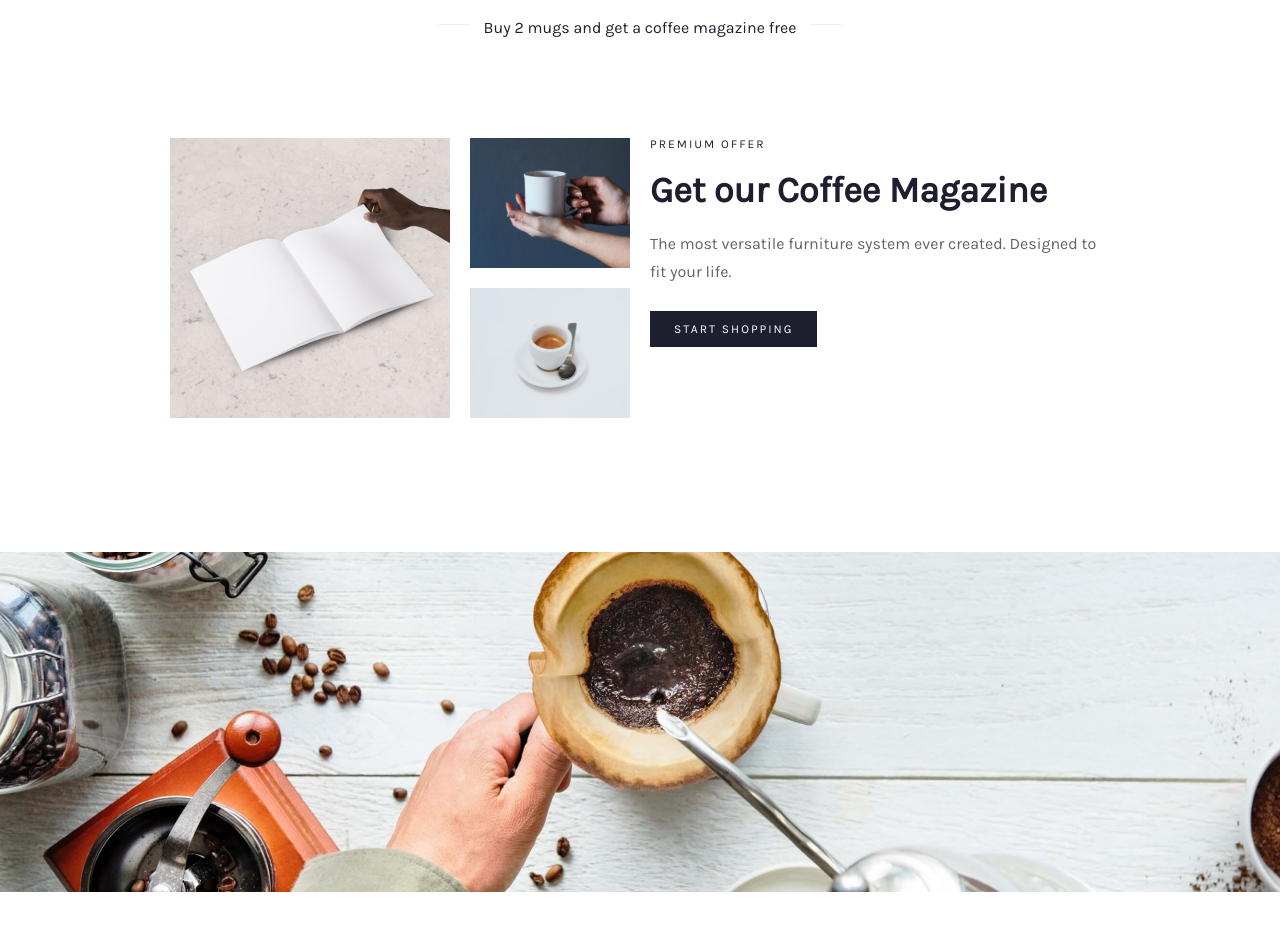
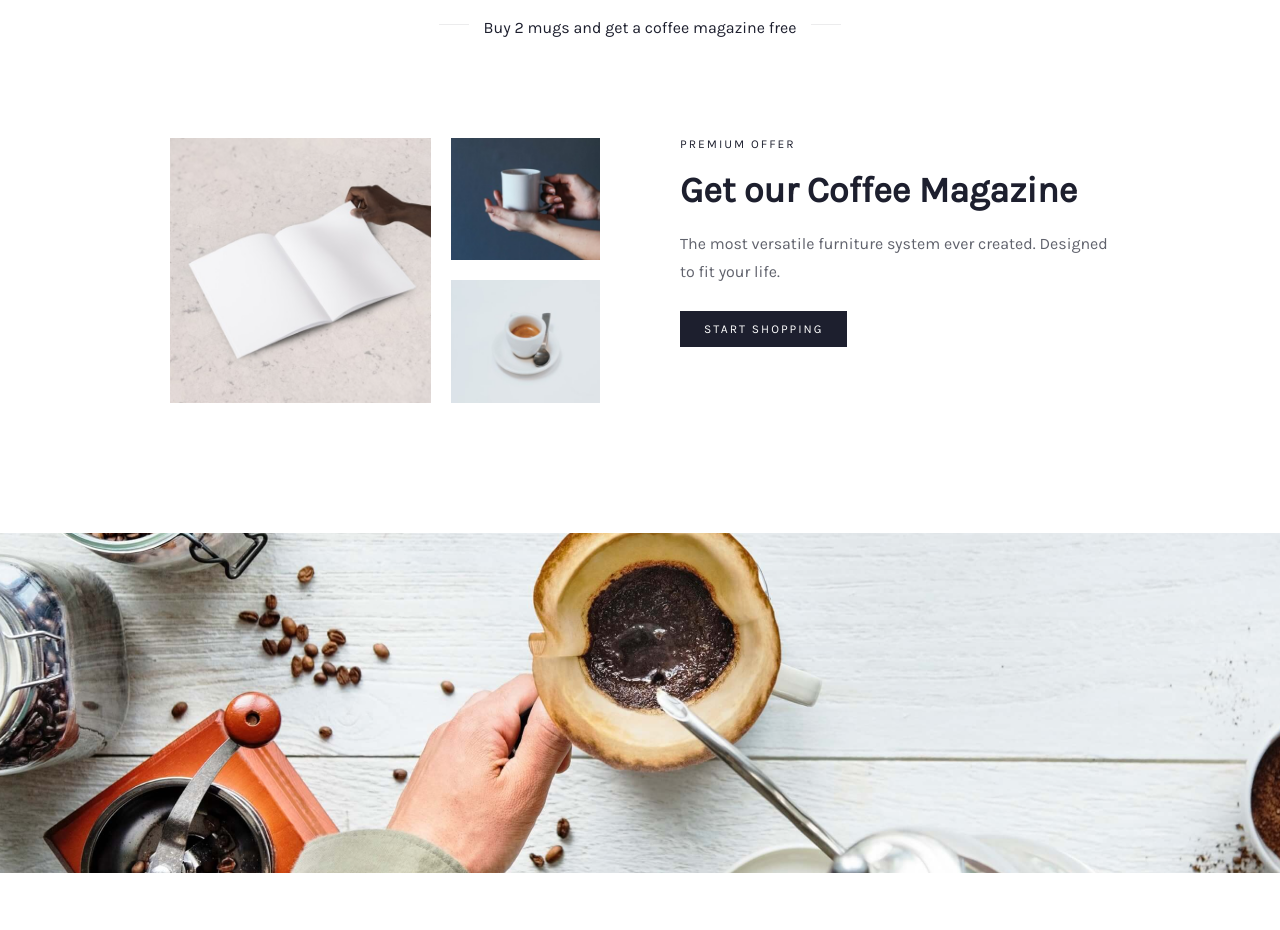
Before and after one commit to VolodymyrMakhno/CoffeeStyle, a plain HTML site: page index.html in a window 1280 px wide. Shown: the part 3860-4790 px from the top of the page. Drawn offline with Linux system fonts and the light colour scheme.

Commit message:
thirdedit

```diff
--- a/index.html
+++ b/index.html
@@ -153,7 +153,7 @@
       <div class="qwert">
         <div class="qwert__card qwert__card--medium">
           <div class="qwert__card__left">
-            <div>
+            <div class="grow2">
               <img class="width100" src="/img/premiumofferpic1.png">
             </div>
             <div class="qwert__card__left__right">
--- a/sass/_premiumoffer.scss
+++ b/sass/_premiumoffer.scss
@@ -18,13 +18,13 @@
 .width100 {
   max-width: 100%;
   width: 100%;
-  height: auto;
+  height: 100%;;
 }
 
 .qwert {
   margin-top: 100px;
   display: flex;
-  gap: 20px;
+  gap: 80px;
   flex-wrap: wrap;
   &__card {
     flex-grow: 1;
@@ -37,6 +37,7 @@
         display: flex;
         flex-direction: column;
         gap: 20px;
+        flex-grow: 1;
       }
     }
     &--medium {
@@ -54,3 +55,7 @@
 .text-alighcenter {
   text-align: center;
 }
+
+.grow2 {
+  flex-grow: 2;
+}
```
Also changed, not shown: css/main.css.
